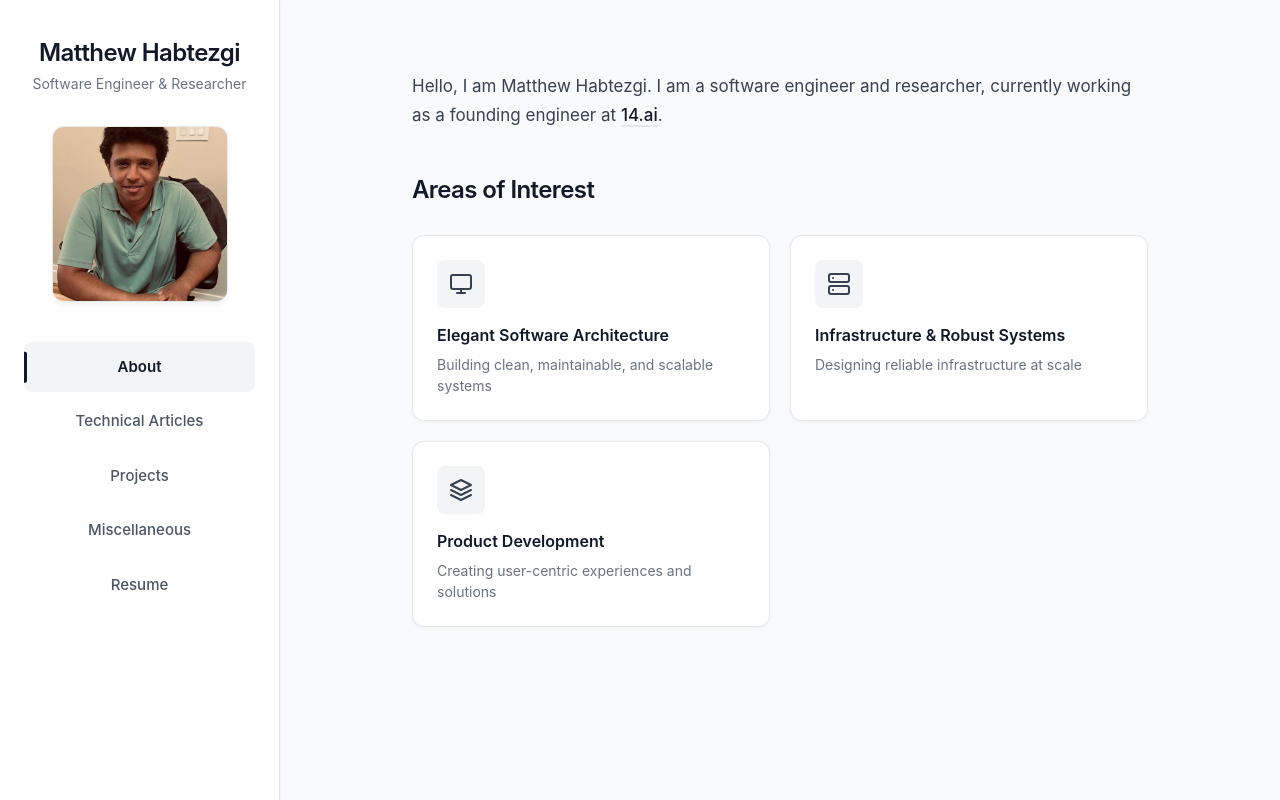
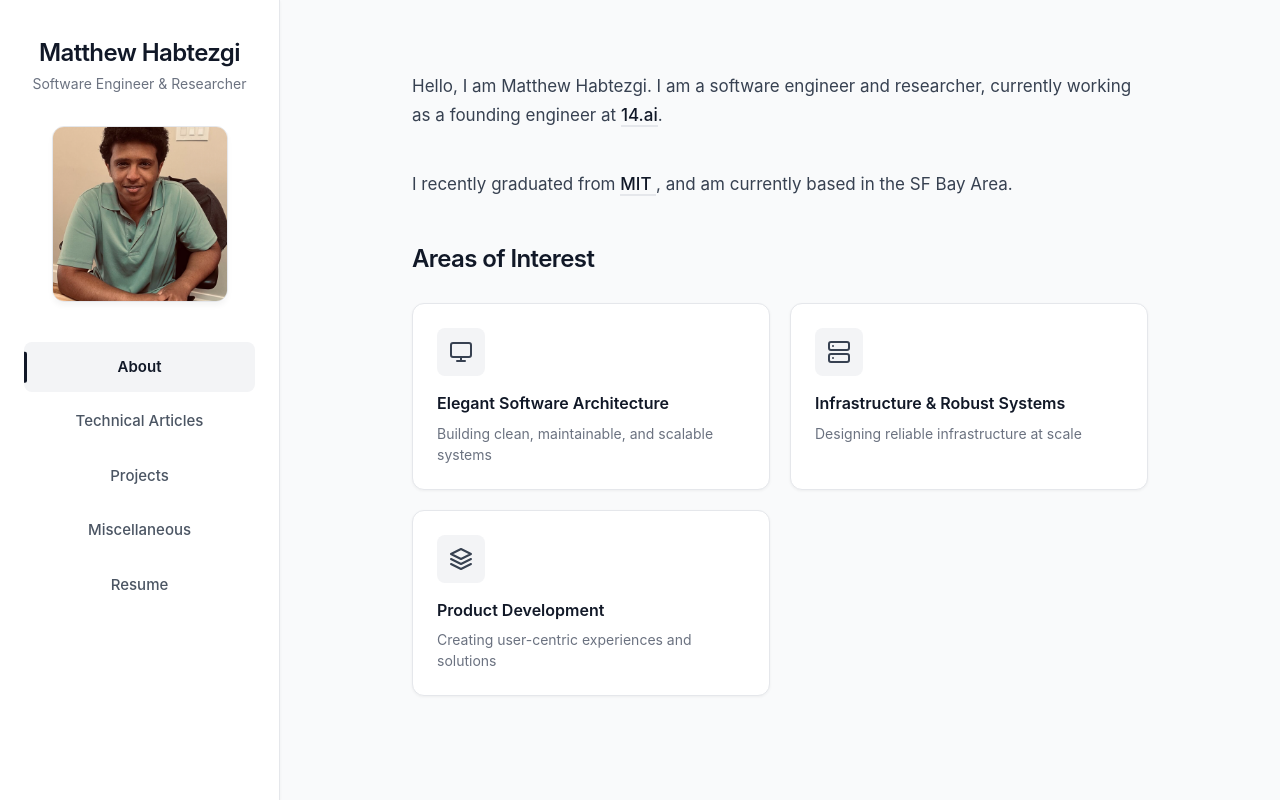
Before and after one commit to mhbtz1/personal-website, a React (Vite) app: page / in a window 1280 px wide. Built offline with nearby package versions, Linux system fonts and the light colour scheme.

Commit message:
update about

```diff
--- a/src/components/AboutPage.tsx
+++ b/src/components/AboutPage.tsx
@@ -6,6 +6,7 @@ export function AboutPage() {
             <p className="about-intro">
                 Hello, I am Matthew Habtezgi. I am a software engineer and researcher, currently working as a founding engineer at <a href="https://14.ai" target="_blank" rel="noopener noreferrer"> 14.ai</a>.
             </p>
+            <p className="about-intro"> I recently graduated from <a href="https://www.mit.edu" target="_blank" rel="noopener noreferrer"> MIT </a>, and am currently based in the SF Bay Area. </p>
 
             <h2 className="about-section-title">Areas of Interest</h2>
 
```
